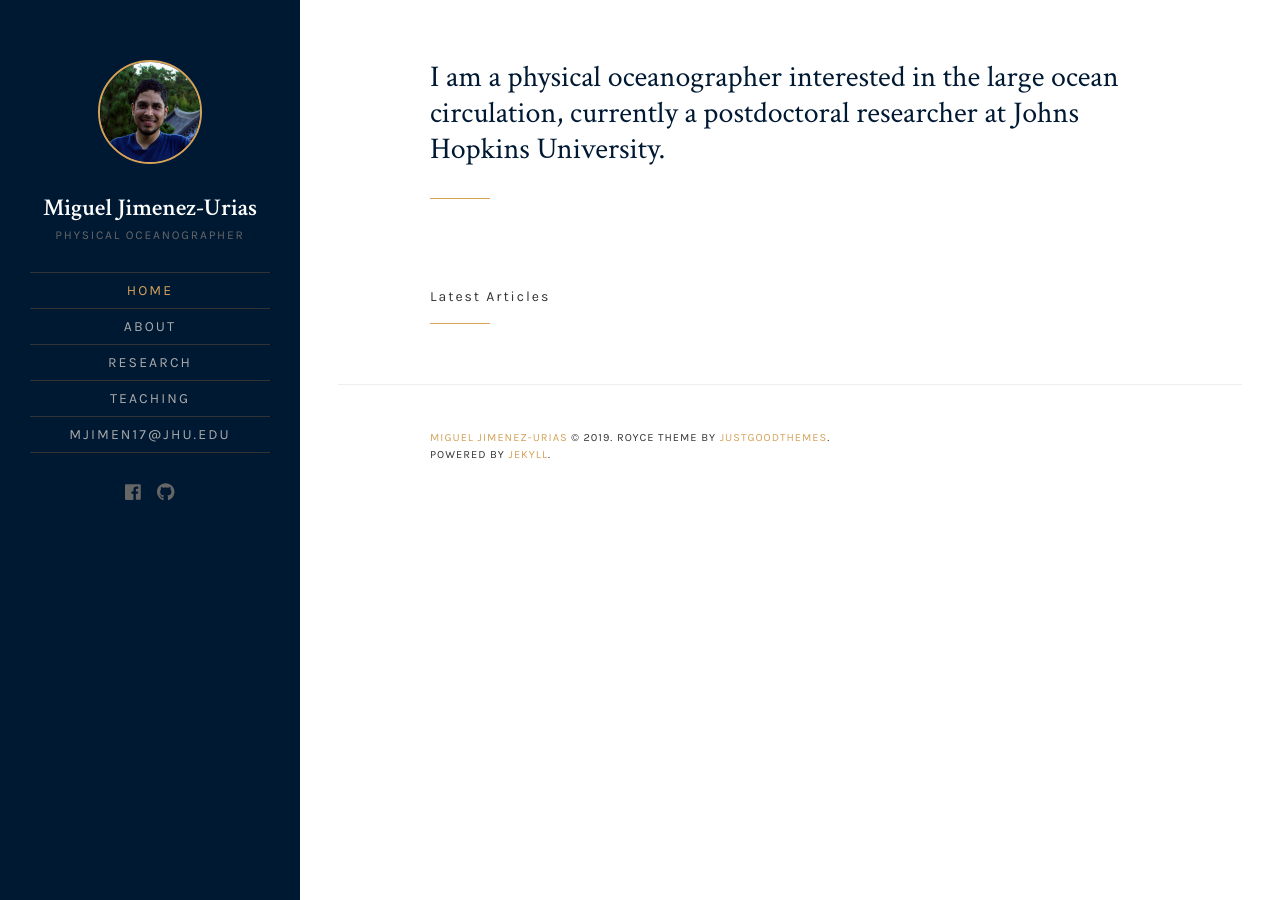
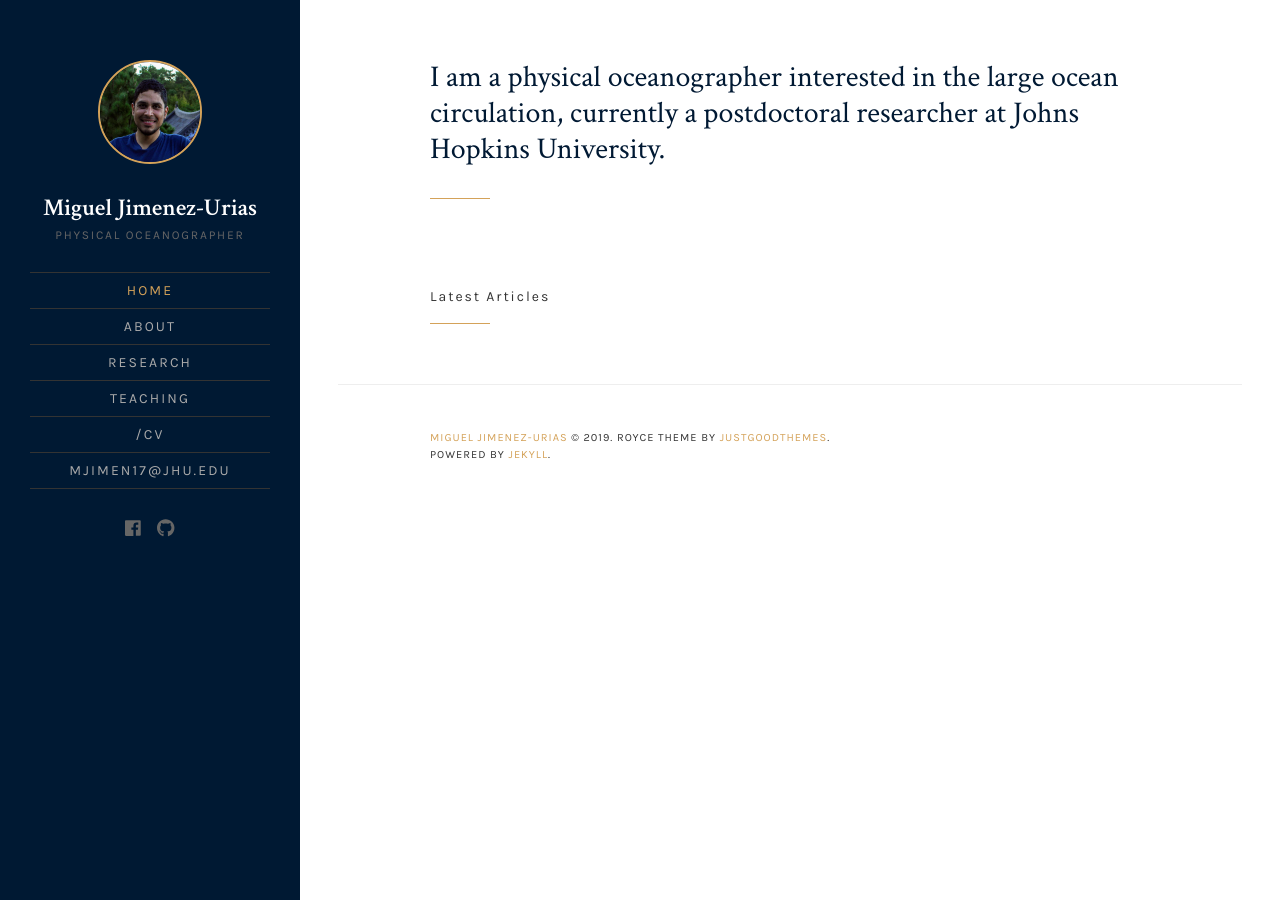
Before and after one commit to Mikejmnez/Mikejmnez.github.io, a Jekyll site: the page built from index.html, in a window 1280 px wide. Built offline with Jekyll 4.4.1, drawn with Linux system fonts in a browser that asks for light colours; the list of posts is cut into pages by our own code.

```diff
--- a/_config.yml
+++ b/_config.yml
@@ -44,6 +44,8 @@ navigation:
     url: /research
   - text: Teaching
     url: /teaching
+  - text: /CV
+    url: ({{ site.baseurl }}{% link /assets/files/CV_Miguel2019.pdf %})
   - text: mjimen17@jhu.edu
     # url: /contact
 
```
Also changed, not shown: 4 other files.
